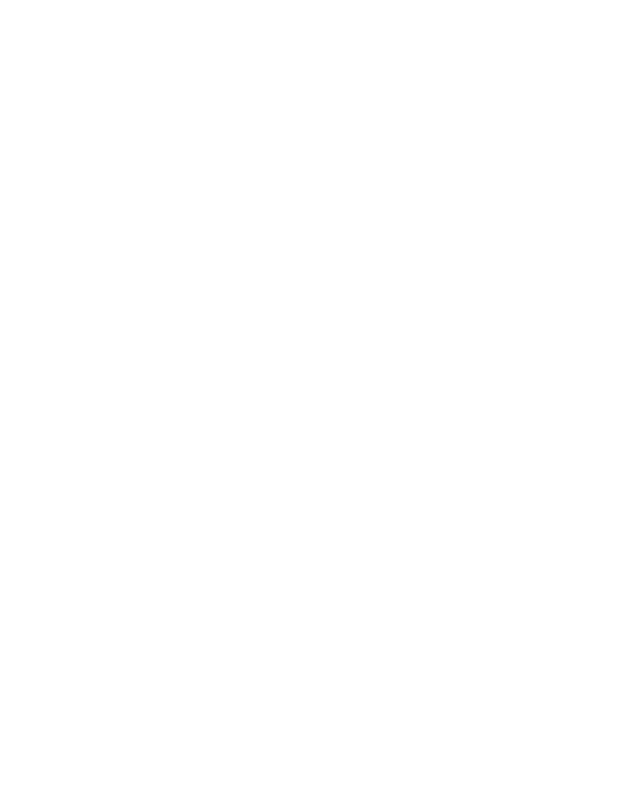
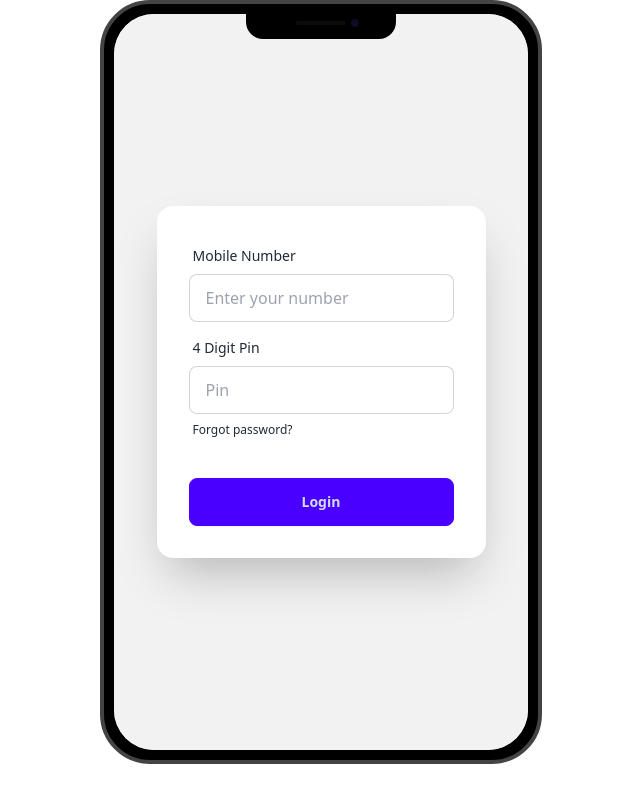
Before and after one commit to mubashirbappi5/payoo, a plain HTML site: page index.html in a window 1280 px wide. Shown: the whole page, without its empty margins (319-959 px from the left). Drawn offline with nearby package versions, Linux system fonts and the light colour scheme.

Commit message:
update login

```diff
--- a/index.html
+++ b/index.html
@@ -3,9 +3,54 @@
 <head>
     <meta charset="UTF-8">
     <meta name="viewport" content="width=device-width, initial-scale=1.0">
-    <title>Document</title>
+    <title>Just Payoo</title>
+    <!-- daisy UI -->
+    <link href="https://cdn.jsdelivr.net/npm/daisyui@4.12.10/dist/full.min.css" rel="stylesheet" type="text/css" />
+    <script src="https://cdn.tailwindcss.com"></script>
+
 </head>
 <body>
+    <main class="flex justify-center">
+        <div class="mockup-phone">
+            <div class="camera"></div>
+            <div class="display">
+              <div class="artboard artboard-demo phone-3">
+                <!-- login section -->
+                <div class="hero bg-base-200 min-h-screen">
+                    <div class="hero-content flex-col lg:flex-row-reverse">
+
+                      <div class="card bg-base-100 w-full max-w-sm shrink-0 shadow-2xl">
+                        <form class="card-body">
+                          <div class="form-control">
+                            <label class="label">
+                              <span class="label-text font-medium">Mobile Number</span>
+                            </label>
+                            <input id="phone-num" type="number" placeholder="Enter your number" class="input input-bordered " required />
+                          </div>
+                          <div class="form-control">
+                            <label class="label">
+                              <span class="label-text font-medium">4 Digit Pin</span>
+                            </label>
+                            <input type="password" placeholder="Pin" class="input input-bordered" required />
+                            <label class="label">
+                              <a href="#" class="label-text-alt link link-hover">Forgot password?</a>
+                            </label>
+                          </div>
+                          <div class="form-control mt-6">
+                            <button id="btnid" class="btn btn-primary">Login</button>
+                          </div>
+                        </form>
+                      </div>
+                    </div>
+                  </div>
+              </div>
+            </div>
+          </div>
+
+    </main>
+
+    <!-- js -->
+     <script src="js/login.js"></script>
 
 </body>
 </html>
--- /dev/null
+++ b/js/login.js
@@ -0,0 +1,9 @@
+console.log("cheak js ");
+
+document.getElementById("btnid").addEventListener("click", function (event) {
+    event.preventDefault()
+    console.log("login button field")
+
+    const phoneNumber = document.getElementById('phone-num').value
+    console.log(phoneNumber)
+});
```
Also changed, not shown: tailwind.config.js (added).
